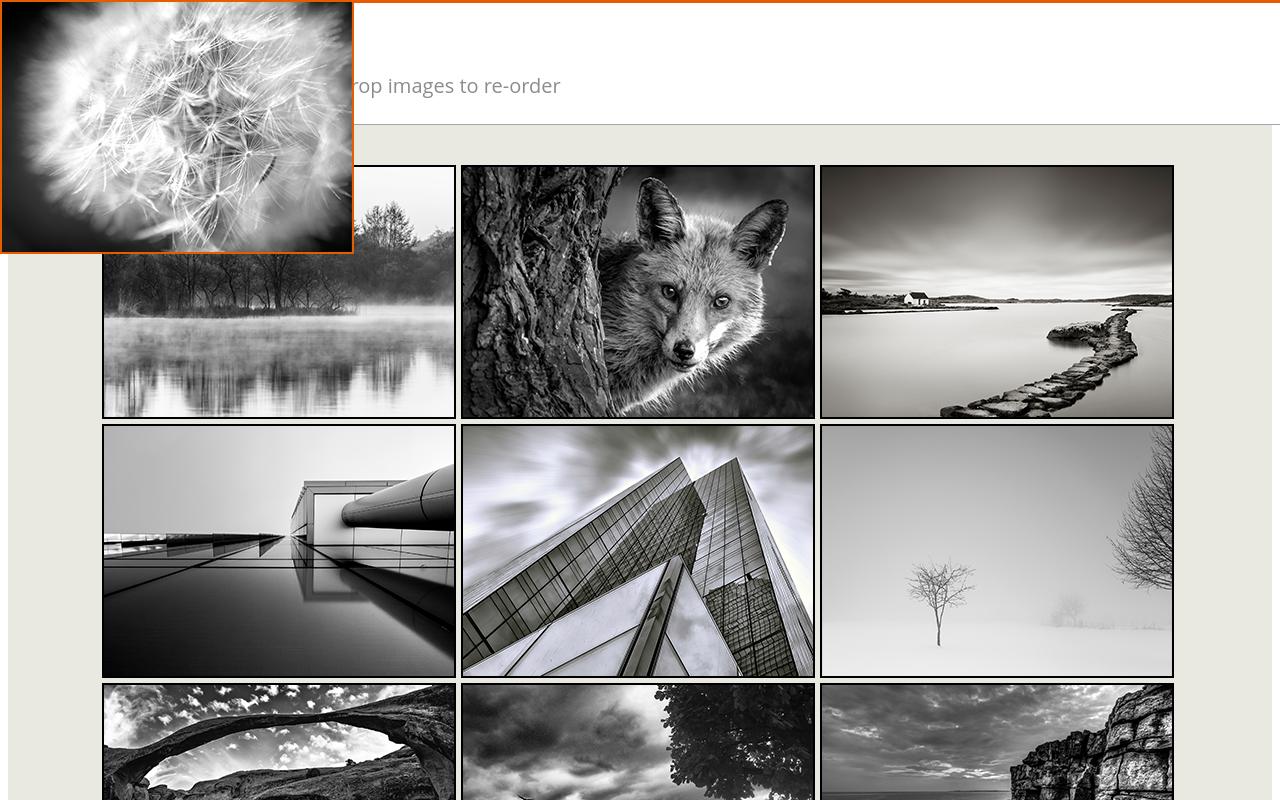
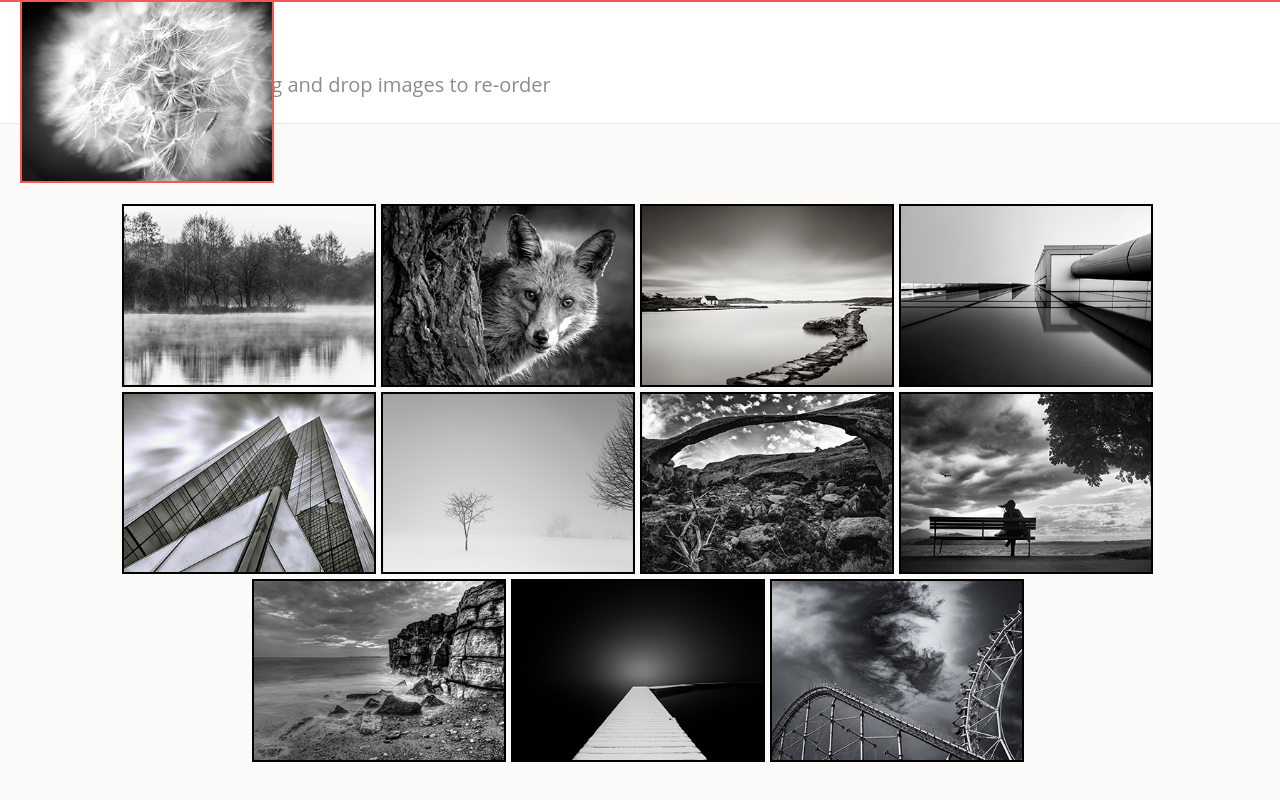
Before and after one commit to mollywhitnack/photoGallery, a plain HTML site: page index.html in a window 1280 px wide. Both pictures are taken after a click on the picture 278 px from the left and 292 px from the top of the page. Shown: the top 800 px of the page. Drawn offline with Linux system fonts and the light colour scheme.

Commit message:
highlight and margin

```diff
--- a/main.js
+++ b/main.js
@@ -2,9 +2,9 @@
 document.addEventListener('DOMContentLoaded', init);
 
 var images = [
-  {url: "./images/1.png"},
-  {url: "./images/2.png"},
-  {url: "./images/3.png"},
+  {'url': "./images/1.png"},
+  {'url': "./images/2.png"},
+  {'url': "./images/3.png"},
   {url: "./images/4.png"},
   {url: "./images/5.png"},
   {url: "./images/6.png"},
@@ -25,41 +25,72 @@ function init(){
 
     //render images in inital order
     //let imageAr = [];
+    renderImages();
+
+  }
+
+  function renderImages(){
     var ref = document.querySelector('.gallery');
+
+    //remove elements
+    //var myNode = document.getElementById("foo");
+    while (ref.firstChild) {
+      ref.removeChild(ref.firstChild);
+    }
+
     console.log('ref:', ref);
     //use a map
     for(let i=0; i<images.length; i++){
       let src = images[i].url;
-     // imgCont.class = 'image';
+      console.log('src:', src);
       let img = document.createElement('img');
       img.src = src;
       img.className = "image"
       img.id = i;
-      //add hover border
       img.addEventListener('mouseenter', highlight)
       img.addEventListener('mouseleave', removeHighlight)
       img.addEventListener("mousedown" , imgMouseDown , false);
       ref.appendChild(img);
     }
-
   }
 
   function clickImage(){
     console.log('image clicked')
-    console.log('this:', this);
+    //console.log('this:', this);
   }
 
   function highlight(event){
-    console.log('highlight this', event);
-    this.style.border = "2px solid #e65c00";
+    //can set previous image margin to plus n width to create empty space....
+    // then need to re-order image array and re-render(potentially)?
+
+    //console.log('highlight this', event);
+    if(!imgSelected)
+    this.style.border = "2px solid #F05A50";
+      //this.style.marginLeft = "250px";
+      //this.style.marginTop = "100px";
     if(imgSelected){
+      //console.log('replaceImg:', this);
+      //replace highlight with empty square
       replaceImg = this;
+      this.style.marginRight = "250px";
+      //console.log('replaceImg:', replaceImg);
+      /*let temp = images[parseInt(this.id)];
+      console.log('replace', images[parseInt(this.id)].url, ' with ', images[parseInt(currImage.id)].url )
+      images[parseInt(this.id)].url = images[parseInt(currImage.id)];
+      let first = images.slice(0, parseInt(this.id)-1);
+      let last  = images.slice(parseInt(this.id)-1, images.length);
+      console.log('first:', first);
+      console.log('last:', last);
+      images = first.concat([{'url':'blank'}], last);*/
+
     }
   }
 
   function removeHighlight(event){
     this.style.border = "2px solid #000";
-    console.log('remove highlight this :', event);
+    this.style.marginRight = "5px";
+
+    //console.log('remove highlight this :', event);
   }
 
   function imgMouseDown () {
@@ -67,23 +98,40 @@ function init(){
     stateMouseDown = true;
     imgSelected = true;
     currImage = this;
+    console.log('set curr image to :', currImage);
     document.addEventListener ("mousemove" , imgMouseMove , false);
   }
 
   function imgMouseMove(event) {
-    var pX = event.pageX;
+    var pX = event.pageX+20;
     var pY = event.pageY;
-    console.log('move:', currImage);
+    //console.log('move:', currImage);
     //console.log('event:', event);
     //console.log('currImage:', currImage);
     currImage.style.position = "absolute";
+    currImage.style.border="2px solid #F05A50";
     currImage.style.left = pX + "px";
     currImage.style.top = pY + "px";
     document.addEventListener ("mouseup" , imgMouseUp , false);
   }
 
-  function imgMouseUp () {
+  function imgMouseUp (event) {
       console.log('up:');
+      imgSelected = false;
+      var pX = event.pageX;
+      var pY = event.pageY;
+      console.log('px:', pX);
+      console.log('py:', pY);
+      console.log("old: ", currImage);
+      console.log("new: ", replaceImg)
+      /*let temp = images[0];
+      console.log('temp:', temp);
+      images[0] = images[1];
+      images[1] = temp;*/
+      console.log('images:', images);
+      console.log('swap temp and re-render')
+      renderImages();
+      //console.log('swap' , images[parseInt(currImage.id)], 'with', images[parseInt(replaceImg.id)]);
       currImage.style.position = "static";
       document.removeEventListener ("mousemove" , imgMouseMove , false);
       document.removeEventListener ("mouseup" , imgMouseUp , false);
--- a/style.css
+++ b/style.css
@@ -1,17 +1,22 @@
+body{
+  background-color: #fbfaf9;
+}
+
 .container{
 width:100%;
 height:100%;
 font-family: "Open Sans",Helvetica,Arial,sans-serif;
-background-color: #e9e9e2;
 
 }
 .header{
   width: 100%;
+  margin-left: -10px;
+  /*margin-right: -100px;*/
   background-color: white;
-  border-top: 5px solid #e65c00;
-  border-bottom: 1px solid #a6a6a6;
+  border-top: 5px solid #F05A50;
+  border-bottom: 1px solid #e9e7e1;
   padding: 25px;
-  margin-top: -10px;
+  margin-top: -11px;
 }
 .title{
   color:#8c8c8c;
@@ -24,14 +29,15 @@ background-color: #e9e9e2;
 }
 .gallery{
   padding:20px;
-  padding-top: 40px;
+  padding-top: 80px;
   padding-bottom: 60px;
   text-align:center;
 }
 .image{
   margin-right:5px;
  /* position: absolute;*/
+ width:250px;
   cursor: pointer;
   border: 2px solid #000;
-  display: inline-block;
+  /*display: inline-block;*/
 }
```
